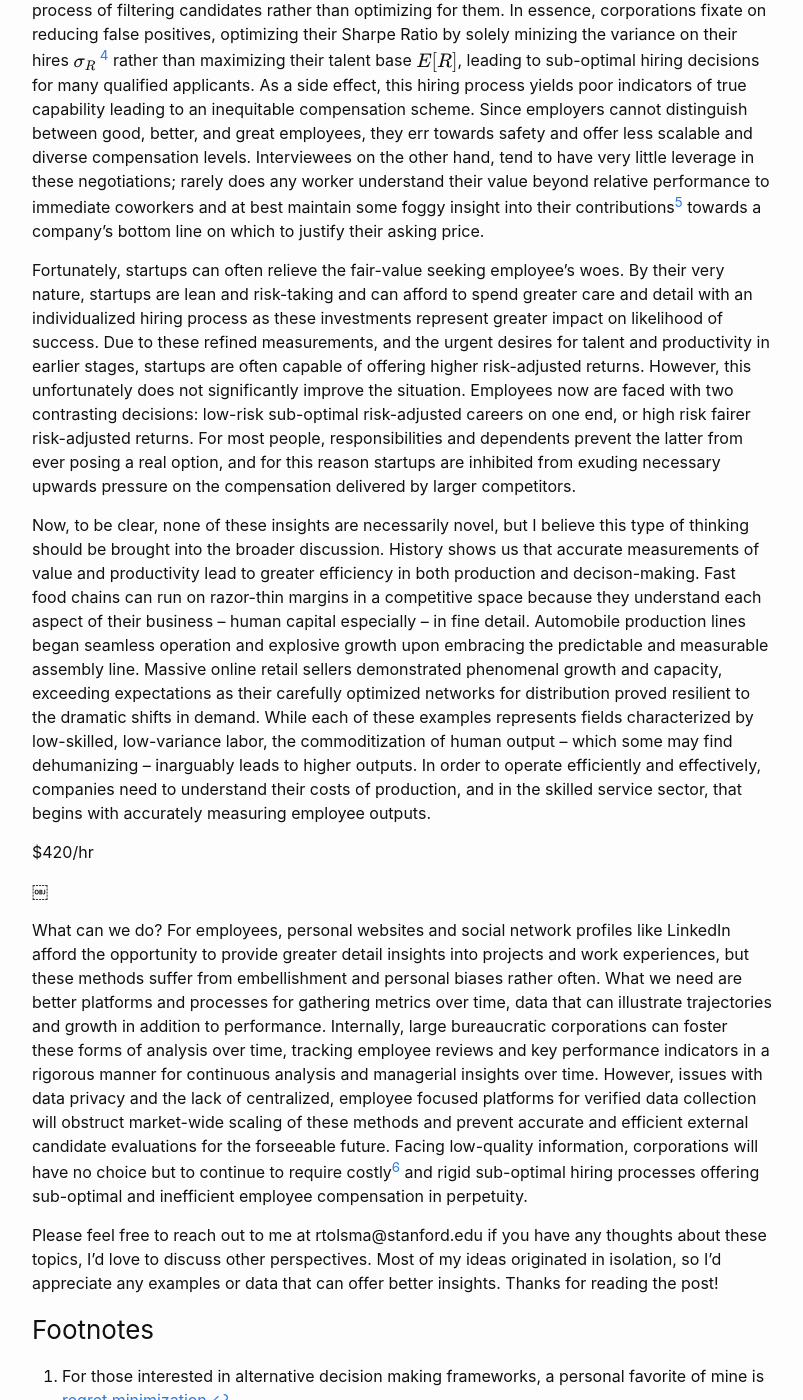
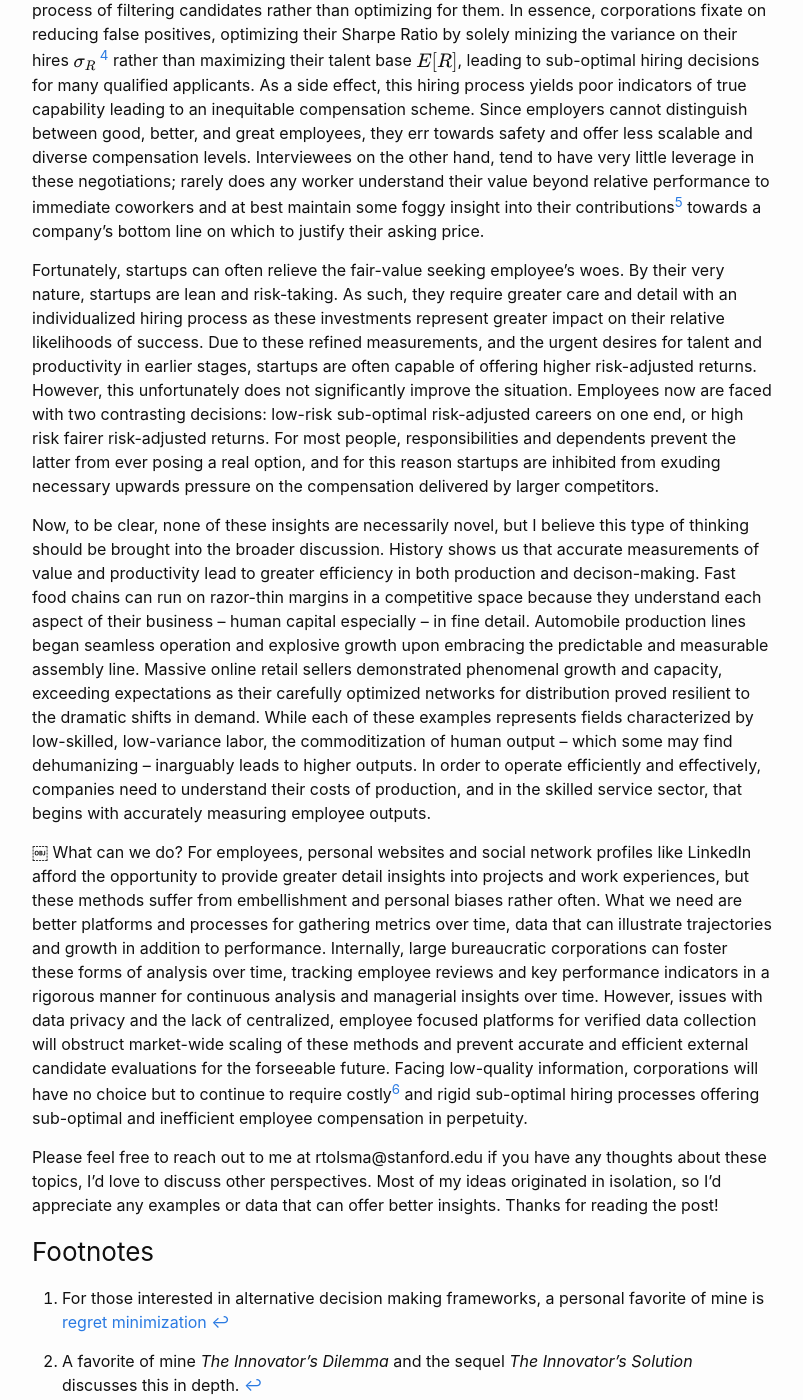
Before and after one commit to rtolsma/rtolsma.github.io, a Jekyll site: the page built from _posts/2020-06-14-productivity.markdown, in a window 1280 px wide and 1400 px high, scrolled down 1150 px. Shown: the whole window, without its empty margins (238-1041 px from the left). Built offline with Jekyll 4.4.1, drawn with Linux system fonts in a browser that asks for light colours; formulas are drawn with MathJax 3; comment, search, counter and statistics services are not loaded.

Commit message:
fix typo

```diff
--- a/_posts/2020-06-14-productivity.markdown
+++ b/_posts/2020-06-14-productivity.markdown
@@ -25,8 +25,8 @@ applicants. As a side effect, this hiring process yields poor indicators of true
 employees, they err towards safety and offer less scalable and diverse compensation levels. Interviewees on the other hand, tend to have very little leverage in these negotiations; rarely does any worker
 understand their value beyond relative performance to immediate coworkers and at best maintain some foggy insight into their contributions[^5] towards a company's bottom line on which to justify their asking price.
 
-Fortunately, startups can often relieve the fair-value seeking employee's woes. By their very nature, startups are lean and risk-taking and can afford to spend greater care and detail
-with an individualized hiring process as these investments represent greater impact on likelihood of success. Due to these refined measurements, and the urgent desires for talent and productivity in earlier
+Fortunately, startups can often relieve the fair-value seeking employee's woes. By their very nature, startups are lean and risk-taking. As such, they require greater care and detail
+with an individualized hiring process as these investments represent greater impact on their relative likelihoods of success. Due to these refined measurements, and the urgent desires for talent and productivity in earlier
 stages, startups are often capable of offering higher risk-adjusted returns. However, this unfortunately does not significantly improve the situation. Employees now are faced with two
 contrasting decisions: low-risk sub-optimal risk-adjusted careers on one end, or high risk fairer risk-adjusted returns. For most people, responsibilities and dependents prevent the latter
 from ever posing a real option, and for this reason startups are inhibited from exuding necessary upwards pressure on the compensation delivered by larger competitors.
@@ -41,10 +41,7 @@ to the dramatic shifts in demand. While each of these examples represents fields
 dehumanizing -- inarguably leads to higher outputs. In order to operate efficiently and effectively, companies need to understand their costs of production, and in the skilled service sector, that
 begins with accurately measuring employee outputs.
 
-$420/hr
-
 ￼
-
 What can we do? For employees, personal websites and
 social network profiles like LinkedIn afford the opportunity to provide greater detail insights into projects and work experiences, but these methods suffer from embellishment and
 personal biases rather often. What we need are better platforms and processes for gathering metrics over time, data that can illustrate trajectories and growth in addition to
```
